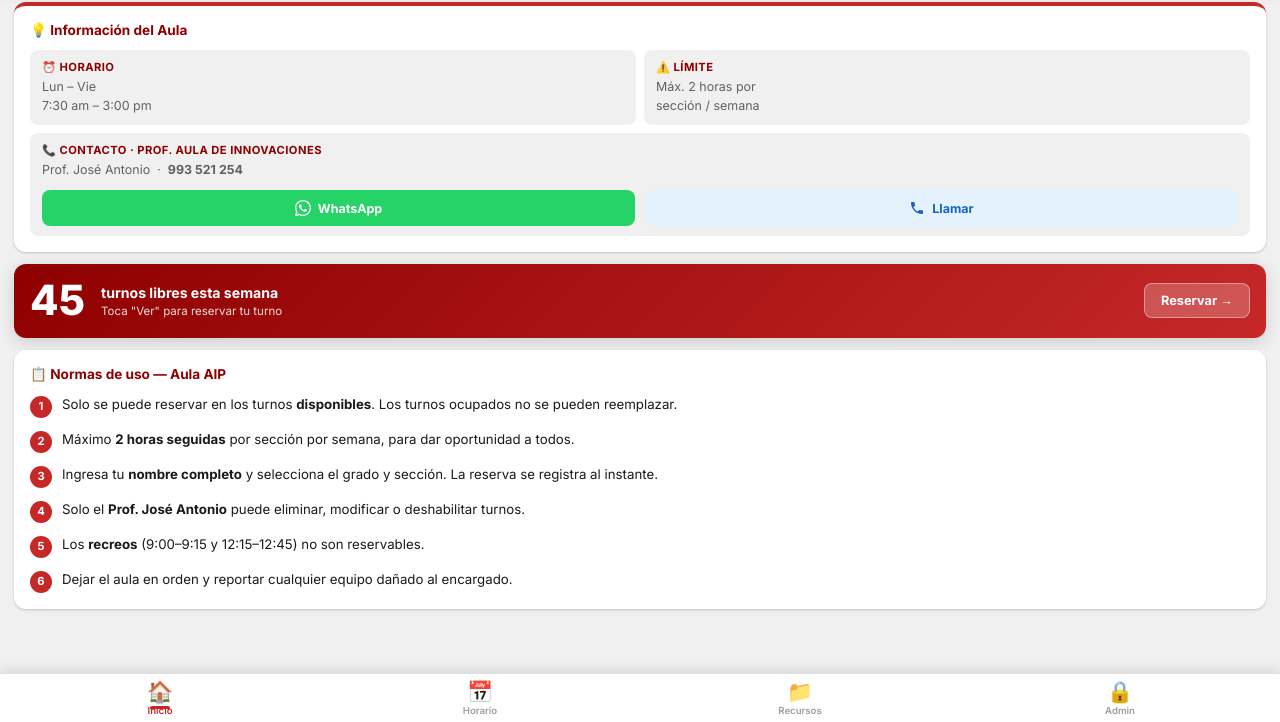
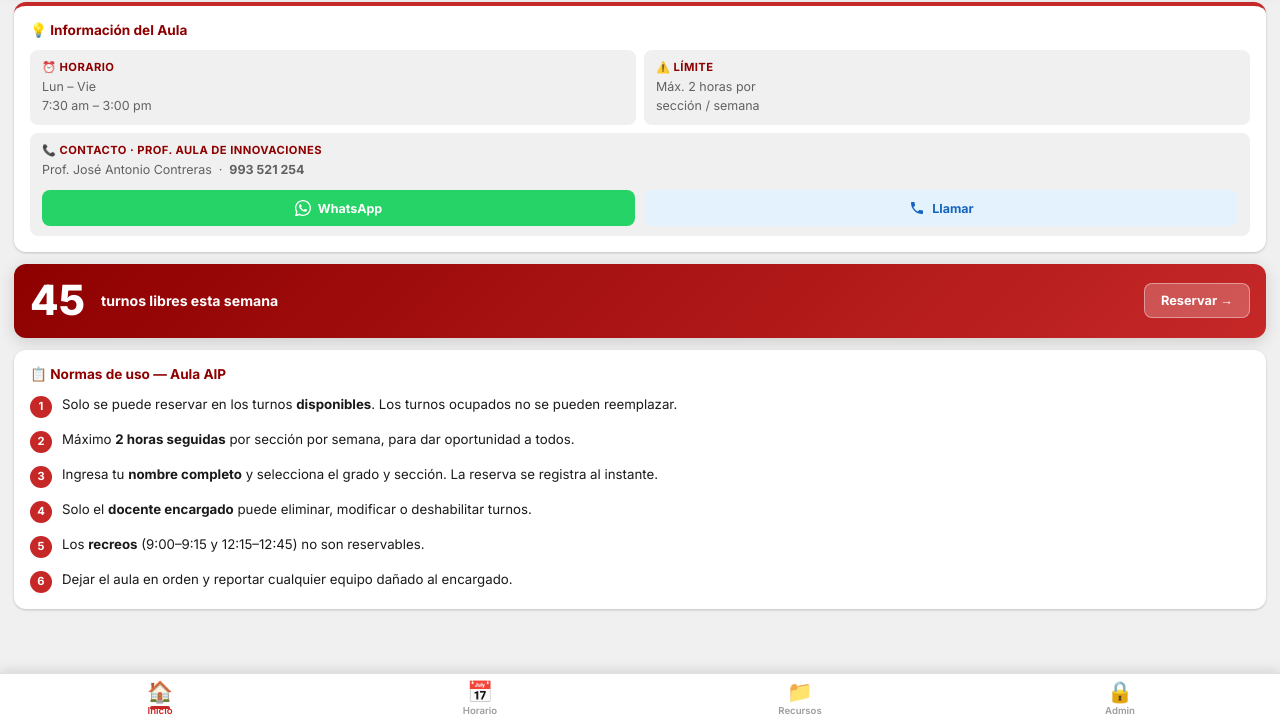
Before and after one commit to joseantoniocontreras/colegio-tacna, a plain HTML site: page index.html in a window 1280 px wide. Shown: the part 78-800 px from the top of the page. Drawn offline with Linux system fonts and the light colour scheme.

Commit message:
Update index.html

```diff
--- a/index.html
+++ b/index.html
@@ -232,7 +232,7 @@ body{font-family:"Inter",sans-serif;background:var(--bg);color:var(--text);displ
         </div>
         <div class="info-cell" style="grid-column:1/-1">
           <div class="ic-label">📞 Contacto · Prof. Aula de Innovaciones</div>
-          <div class="ic-val" style="margin-bottom:10px">Prof. José Antonio &nbsp;·&nbsp; <strong>993 521 254</strong></div>
+          <div class="ic-val" style="margin-bottom:10px">Prof. José Antonio Contreras &nbsp;·&nbsp; <strong>993 521 254</strong></div>
           <div class="contact-row">
             <a class="contact-btn wa" href="https://wa.me/51993521254">
               <svg width="16" height="16" viewBox="0 0 24 24" fill="white"><path d="M17.472 14.382c-.297-.149-1.758-.867-2.03-.967-.273-.099-.471-.148-.67.15-.197.297-.767.966-.94 1.164-.173.199-.347.223-.644.075-.297-.15-1.255-.463-2.39-1.475-.883-.788-1.48-1.761-1.653-2.059-.173-.297-.018-.458.13-.606.134-.133.298-.347.446-.52.149-.174.198-.298.298-.497.099-.198.05-.371-.025-.52-.075-.149-.669-1.612-.916-2.207-.242-.579-.487-.5-.669-.51-.173-.008-.371-.01-.57-.01-.198 0-.52.074-.792.372-.272.297-1.04 1.016-1.04 2.479 0 1.462 1.065 2.875 1.213 3.074.149.198 2.096 3.2 5.077 4.487.709.306 1.262.489 1.694.625.712.227 1.36.195 1.871.118.571-.085 1.758-.719 2.006-1.413.248-.694.248-1.289.173-1.413-.074-.124-.272-.198-.57-.347z"/><path d="M12 0C5.373 0 0 5.373 0 12c0 2.125.557 4.126 1.534 5.862L.057 23.85a.5.5 0 00.609.61l6.099-1.598A11.94 11.94 0 0012 24c6.627 0 12-5.373 12-12S18.627 0 12 0zm0 22a9.94 9.94 0 01-5.073-1.39l-.363-.216-3.763.985.993-3.651-.237-.376A9.958 9.958 0 012 12C2 6.477 6.477 2 12 2s10 4.477 10 10-4.477 10-10 10z"/></svg>
@@ -252,7 +252,7 @@ body{font-family:"Inter",sans-serif;background:var(--bg);color:var(--text);displ
       <div class="free-num" id="free-count">—</div>
       <div class="free-info">
         <div class="fi-title">turnos libres esta semana</div>
-        <div class="fi-sub">Toca "Ver" para reservar tu turno</div>
+
       </div>
       <button class="free-btn" onclick="showPage('horario')">Reservar →</button>
     </div>
@@ -264,7 +264,7 @@ body{font-family:"Inter",sans-serif;background:var(--bg);color:var(--text);displ
         <div class="norma-item"><div class="norma-num">1</div><div>Solo se puede reservar en los turnos <strong>disponibles</strong>. Los turnos ocupados no se pueden reemplazar.</div></div>
         <div class="norma-item"><div class="norma-num">2</div><div>Máximo <strong>2 horas seguidas</strong> por sección por semana, para dar oportunidad a todos.</div></div>
         <div class="norma-item"><div class="norma-num">3</div><div>Ingresa tu <strong>nombre completo</strong> y selecciona el grado y sección. La reserva se registra al instante.</div></div>
-        <div class="norma-item"><div class="norma-num">4</div><div>Solo el <strong>Prof. José Antonio</strong> puede eliminar, modificar o deshabilitar turnos.</div></div>
+        <div class="norma-item"><div class="norma-num">4</div><div>Solo el <strong>docente encargado</strong> puede eliminar, modificar o deshabilitar turnos.</div></div>
         <div class="norma-item"><div class="norma-num">5</div><div>Los <strong>recreos</strong> (9:00–9:15 y 12:15–12:45) no son reservables.</div></div>
         <div class="norma-item"><div class="norma-num">6</div><div>Dejar el aula en orden y reportar cualquier equipo dañado al encargado.</div></div>
       </div>
```
